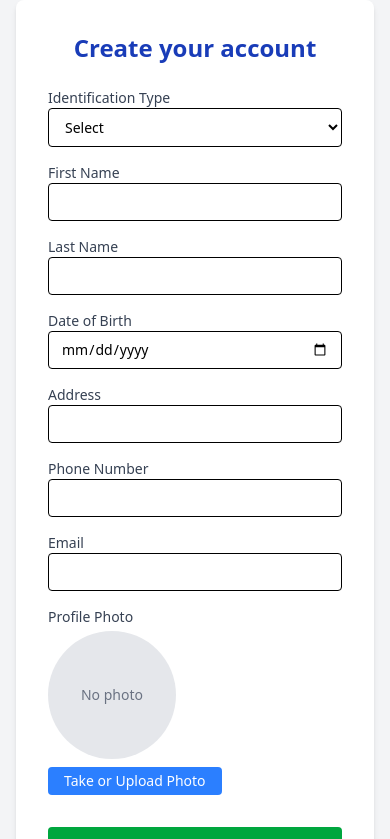
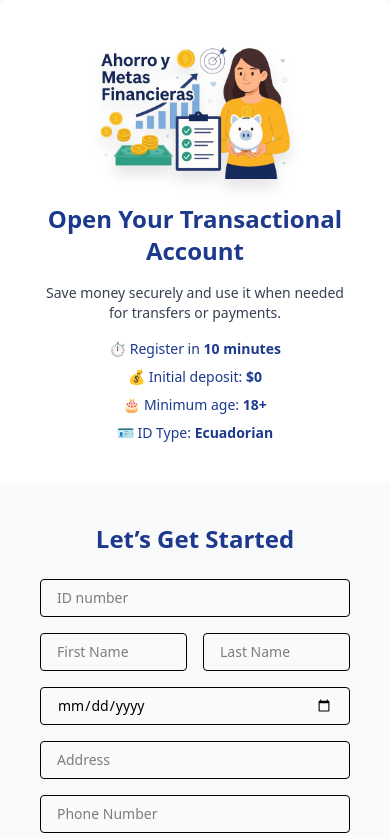
Before and after one commit to Dennis-Chimborazo/Finanzas, a React (Vite) app in the folder frontend/: page /register in a window 390 px wide. Shown: the top 839 px of the page. Built offline with nearby package versions, Linux system fonts and the light colour scheme.

Commit message:
feat(register): implement user registration view with form fields for ID, name, address, phone, and email

```diff
--- a/frontend/src/assets/pages/Home.tsx
+++ b/frontend/src/assets/pages/Home.tsx
@@ -1,7 +1,9 @@
 import { useState, useMemo } from 'react';
+import { useNavigate } from 'react-router-dom';
 import Header from '../components/Header';
 
 const Home = () => {
+  const navigate = useNavigate();
   const [goalType, setGoalType] = useState('');
   const [target, setTarget] = useState('');
   const [saved, setSaved] = useState('');
@@ -165,9 +167,12 @@ const Home = () => {
         </div>
 
         <div className="text-center mt-8">
-          <button className="bg-blue-300 hover:bg-blue-400 text-gray-800 font-semibold px-6 py-2 rounded shadow transition">
-            Open an account
-          </button>
+        <button
+        onClick={() => navigate('/register')}
+        className="bg-blue-300 hover:bg-blue-400 text-gray-800 font-semibold px-6 py-2 rounded shadow transition"
+      >
+        Open an account
+      </button>
         </div>
       </main>
     </div>
--- a/frontend/src/assets/pages/Register.tsx
+++ b/frontend/src/assets/pages/Register.tsx
@@ -1,8 +1,14 @@
 import React, { useState, useRef } from 'react';
+import { useNavigate } from 'react-router-dom';
 
 const Register: React.FC = () => {
+  const navigate = useNavigate();
+  const fileInputRef = useRef<HTMLInputElement>(null);
+  const [preview, setPreview] = useState<string | null>(null);
+
   const [form, setForm] = useState({
-    identificationType: '',
+    identificationType: 'Ecuadorian ID',
+    idNumber: '',
     name: '',
     lastName: '',
     dateOfBirth: '',
@@ -11,14 +17,9 @@ const Register: React.FC = () => {
     email: '',
     profileFotoUrl: '',
   });
-  const [preview, setPreview] = useState<string | null>(null);
-  const fileInputRef = useRef<HTMLInputElement>(null);
 
-  const handleChange = (e: React.ChangeEvent<HTMLInputElement | HTMLSelectElement>) => {
-    setForm({
-      ...form,
-      [e.target.name]: e.target.value,
-    });
+  const handleChange = (e: React.ChangeEvent<HTMLInputElement>) => {
+    setForm({ ...form, [e.target.name]: e.target.value });
   };
 
   const handlePhotoUpload = (e: React.ChangeEvent<HTMLInputElement>) => {
@@ -34,123 +35,119 @@ const Register: React.FC = () => {
     fileInputRef.current?.click();
   };
 
-  const handleSubmit = (e: React.FormEvent) => {
+  const handleContinue = (e: React.FormEvent) => {
     e.preventDefault();
-    console.log('Submitted form:', form);
-    alert('Form submitted successfully!');
+    console.log('Registered:', form);
+    alert('Registration completed!');
+    navigate('/home');
   };
 
   return (
-    <div className="min-h-screen bg-gray-100 flex items-center justify-center px-4">
-      <div className="bg-white p-8 rounded-lg shadow-md w-full max-w-2xl">
-        <h2 className="text-2xl font-bold text-blue-800 mb-6 text-center">
-          Create your account
-        </h2>
+    <div className="min-h-screen bg-gray-50 flex items-center justify-center">
+      <div className="grid grid-cols-1 md:grid-cols-2 w-full max-w-6xl bg-white shadow-xl rounded-lg overflow-hidden">
 
-        <form onSubmit={handleSubmit} className="space-y-4">
-          {/* Identification Type */}
-          <div>
-            <label className="block text-sm font-medium text-gray-700">Identification Type</label>
-            <select
-              name="identificationType"
-              value={form.identificationType}
-              onChange={handleChange}
-              className="w-full border px-3 py-2 rounded text-sm"
-              required
-            >
-              <option value="">Select</option>
-              <option value="passport">Passport</option>
-              <option value="dni">DNI</option>
-              <option value="license">Driver’s License</option>
-            </select>
+        {/* Left Panel - Banner */}
+        <div className="bg-white p-10 flex flex-col justify-center items-center">
+          <img
+            src="/images/banner.png"
+            alt="Banner"
+            className="w-52 h-auto mb-6 drop-shadow-xl rounded-lg"
+          />
+          <h1 className="text-2xl font-bold text-blue-900 mb-4 text-center">
+            Open Your Transactional Account
+          </h1>
+          <p className="text-gray-700 mb-4 text-sm text-center">
+            Save money securely and use it when needed for transfers or payments.
+          </p>
+          <ul className="text-blue-900 text-sm space-y-2 text-center">
+            <li>⏱ Register in <strong>10 minutes</strong></li>
+            <li>💰 Initial deposit: <strong>$0</strong></li>
+            <li>🎂 Minimum age: <strong>18+</strong></li>
+            <li>🪪 ID Type: <strong>Ecuadorian</strong></li>
+          </ul>
         </div>
 
-          {/* Name */}
-          <div className="grid grid-cols-1 sm:grid-cols-2 gap-4">
-            <div>
-              <label className="block text-sm font-medium text-gray-700">First Name</label>
+        {/* Right Panel - Form */}
+        <div className="bg-gray-50 p-10">
+          <h2 className="text-2xl font-bold text-blue-900 mb-6 text-center">
+            Let’s Get Started
+          </h2>
+          <form onSubmit={handleContinue} className="space-y-4">
+            <input
+              type="text"
+              name="idNumber"
+              placeholder="ID number"
+              value={form.idNumber}
+              onChange={handleChange}
+              className="w-full border px-4 py-2 rounded text-sm"
+              required
+            />
+            <div className="grid grid-cols-2 gap-4">
               <input
                 type="text"
                 name="name"
+                placeholder="First Name"
                 value={form.name}
                 onChange={handleChange}
-                className="w-full border px-3 py-2 rounded text-sm"
+                className="w-full border px-4 py-2 rounded text-sm"
+                required
+              />
+              <input
+                type="text"
+                name="lastName"
+                placeholder="Last Name"
+                value={form.lastName}
+                onChange={handleChange}
+                className="w-full border px-4 py-2 rounded text-sm"
                 required
               />
             </div>
-
-            <div>
-              <label className="block text-sm font-medium text-gray-700">Last Name</label>
-              <input
-                type="text"
-                name="lastName"
-                value={form.lastName}
-                onChange={handleChange}
-                className="w-full border px-3 py-2 rounded text-sm"
-                required
-              />
-            </div>
-          </div>
-
-          {/* Date of Birth */}
-          <div>
-            <label className="block text-sm font-medium text-gray-700">Date of Birth</label>
             <input
               type="date"
               name="dateOfBirth"
               value={form.dateOfBirth}
               onChange={handleChange}
-              className="w-full border px-3 py-2 rounded text-sm"
+              className="w-full border px-4 py-2 rounded text-sm"
               required
             />
-          </div>
-
-          {/* Address */}
-          <div>
-            <label className="block text-sm font-medium text-gray-700">Address</label>
             <input
               type="text"
               name="address"
+              placeholder="Address"
               value={form.address}
               onChange={handleChange}
-              className="w-full border px-3 py-2 rounded text-sm"
+              className="w-full border px-4 py-2 rounded text-sm"
               required
             />
-          </div>
-
-          {/* Phone + Email */}
-          <div className="grid grid-cols-1 sm:grid-cols-2 gap-4">
-            <div>
-              <label className="block text-sm font-medium text-gray-700">Phone Number</label>
             <input
               type="tel"
               name="phoneNumber"
+              placeholder="Phone Number"
               value={form.phoneNumber}
               onChange={handleChange}
-                className="w-full border px-3 py-2 rounded text-sm"
+              className="w-full border px-4 py-2 rounded text-sm"
               required
             />
-            </div>
-            <div>
-              <label className="block text-sm font-medium text-gray-700">Email</label>
             <input
               type="email"
               name="email"
+              placeholder="Email"
               value={form.email}
               onChange={handleChange}
-                className="w-full border px-3 py-2 rounded text-sm"
+              className="w-full border px-4 py-2 rounded text-sm"
               required
             />
-            </div>
-          </div>
 
             {/* Profile Photo */}
-          <div>
-            <label className="block text-sm font-medium text-gray-700 mb-1">Profile Photo</label>
+            <div className="text-center">
               {preview ? (
-              <img src={preview} alt="Profile Preview" className="w-32 h-32 object-cover rounded-full mb-2 border" />
+                <img
+                  src={preview}
+                  alt="Preview"
+                  className="w-24 h-24 mx-auto mb-2 rounded-full object-cover border"
+                />
               ) : (
-              <div className="w-32 h-32 rounded-full bg-gray-200 mb-2 flex items-center justify-center text-gray-500 text-sm">
+                <div className="w-24 h-24 mx-auto mb-2 rounded-full bg-gray-200 flex items-center justify-center text-sm text-gray-500">
                   No photo
                 </div>
               )}
@@ -159,28 +156,26 @@ const Register: React.FC = () => {
                 accept="image/*"
                 capture="user"
                 ref={fileInputRef}
+                onChange={handlePhotoUpload}
                 className="hidden"
-              onChange={handlePhotoUpload}
               />
               <button
                 type="button"
                 onClick={handleOpenCamera}
-              className="bg-blue-500 hover:bg-blue-600 text-white text-sm px-4 py-1 rounded transition"
+                className="text-sm text-blue-700 hover:underline"
               >
-              Take or Upload Photo
+                Take or upload photo
               </button>
             </div>
 
-          {/* Submit */}
-          <div className="pt-4">
             <button
               type="submit"
-              className="w-full bg-green-600 hover:bg-green-700 text-white font-semibold py-2 rounded transition"
+              className="w-full bg-blue-300 hover:bg-blue-400 text-blue-900 font-semibold py-2 rounded text-sm transition"
             >
               Continue
             </button>
+          </form>
         </div>
-        </form>
       </div>
     </div>
   );
```
Lines whose indentation alone changed are shown as unchanged.
